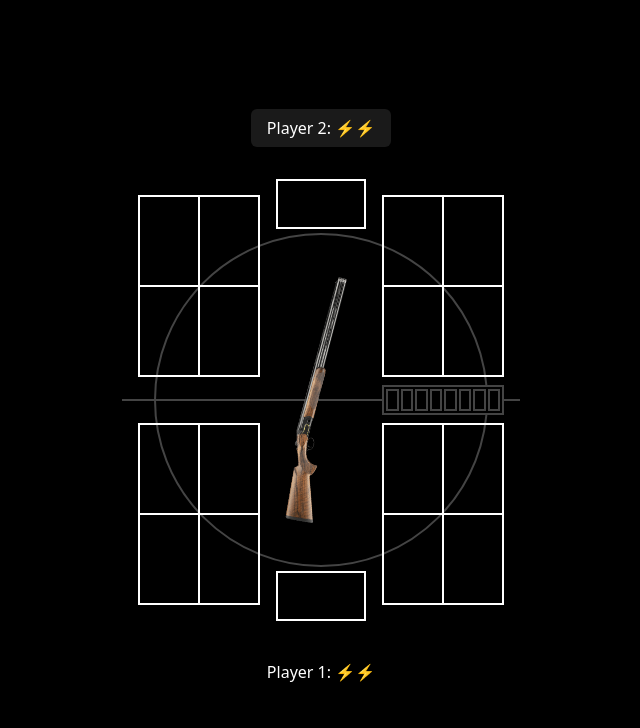
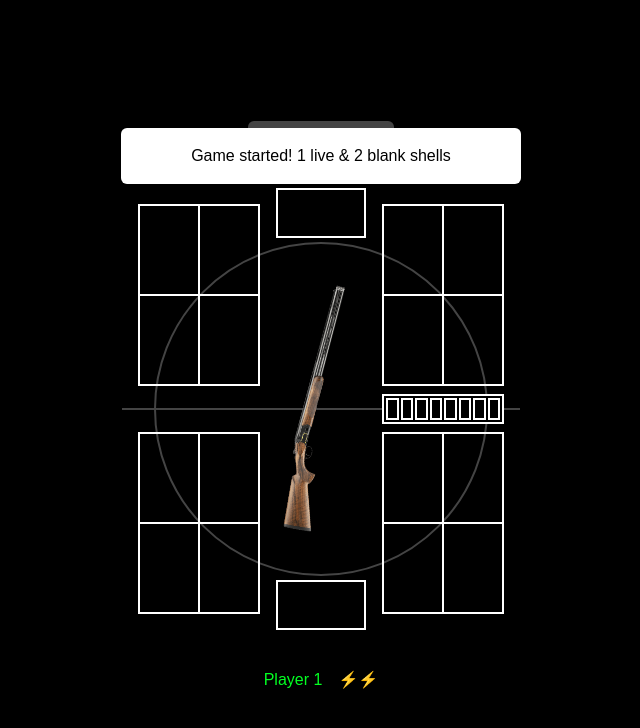
Before and after one commit to jnsdotgg/buckshot-roulette-web, a plain HTML site: page index.html in a window 1280 px wide. Shown: the whole page, without its empty margins (319-959 px from the left). Drawn offline with nearby package versions, Linux system fonts and the light colour scheme; a web font is replaced by a local one.

Commit message:
visual overhaul

```diff
--- a/index.html
+++ b/index.html
@@ -12,13 +12,16 @@
 
 <body>
 
-    <div id="game">
+    <div id="game" x-data="{ showShootOptions: false }">
 
-        <div id="player-2" class="player">Player 2: <span id="player-2-health"></span></div>
+        <div id="display"></div>
+        <br>
+
+        <div id="player-2" class="player">Player 2<span id="player-2-health"></span></div>
 
         <!-- Table -->
         <div id="table">
-            <div id="field-player-2" class="field">
+            <div id="field-player-2" :style="{ opacity: showShootOptions ? .1 : '' }" class="field">
                 <div id="item-field-wrapper-player-2-right" class="item-field-wrapper">
                     <div class="item-field"></div>
                     <div class="item-field"></div>
@@ -36,28 +39,30 @@
                 </div>
             </div>
 
-            <div id="middle-divider">
+            <div :style="{ opacity: showShootOptions ? .1 : '' }" id="middle-divider">
                 <div id="ammo-field-wrapper">
-                    <div id="ammo-field"></div>
-                    <div id="ammo-field"></div>
-                    <div id="ammo-field"></div>
-                    <div id="ammo-field"></div>
-                    <div id="ammo-field"></div>
-                    <div id="ammo-field"></div>
-                    <div id="ammo-field"></div>
-                    <div id="ammo-field"></div>
+                    <div class="ammo-field" id="ammo-field-1"></div>
+                    <div class="ammo-field" id="ammo-field-2"></div>
+                    <div class="ammo-field" id="ammo-field-3"></div>
+                    <div class="ammo-field" id="ammo-field-4"></div>
+                    <div class="ammo-field" id="ammo-field-5"></div>
+                    <div class="ammo-field" id="ammo-field-6"></div>
+                    <div class="ammo-field" id="ammo-field-7"></div>
+                    <div class="ammo-field" id="ammo-field-8"></div>
                 </div>
 
             </div>
 
             <!-- Shotgun -->
-            <div @mouseover="open = true" @mouseover.outside="open = false" x-data="{ open: false }" id="shotgun-wrapper">
-                <button class="action-button" x-show="open" x-transition onclick="shoot('opponent')" id="shoot-opponent">OPPONENT</button>
-                <img :style="{ scale: open ? 1.1 : '' }" id="shotgun" src="images/shotgun.png" alt="A picture of a shotgun">
-                <button class="action-button" x-show="open" x-transition onclick="shoot('self')" id="shoot-self">YOU</button>
+            <div id="shotgun-wrapper">
+                <button class="action-button" @click="showShootOptions = false" x-show="showShootOptions" x-transition onclick="shoot('opponent')" id="shoot-opponent">OPPONENT</button>
+                <div @click="showShootOptions = true" :style="{ scale: showShootOptions ? 1.1 : '', rotate: showShootOptions ? '-15deg' : '' }" id="shotgun">
+                    <img src="images/shotgun.png" alt="A picture of a shotgun">
+                </div>
+                <button class="action-button" @click="showShootOptions = false" x-show="showShootOptions" x-transition onclick="shoot('self')" id="shoot-self">YOU</button>
             </div>
 
-            <div style="align-items: end;" id="field-player-2" class="field">
+            <div :style="{ opacity: showShootOptions ? .1 : '' }" style="align-items: end;" id="field-player-2" class="field">
                 <div id="item-field-wrapper-player-2-right" class="item-field-wrapper">
                     <div class="item-field"></div>
                     <div class="item-field"></div>
@@ -77,9 +82,10 @@
 
         </div>
 
-        <div id="player-1" class="player">Player 1: <span id="player-1-health"></span></div>
+        <div id="player-1" class="player">Player 1 <span id="player-1-health"></span></div>
 
     </div>
+
 </body>
 
 </html>
--- a/style.css
+++ b/style.css
@@ -1,24 +1,64 @@
+@import url('https://fonts.cdnfonts.com/css/fake-receipt');
+
 * {
     box-sizing: border-box;
     margin: 0;
     padding: 0;
+
 }
 
 body {
     display: grid;
     place-items: center;
+    cursor: url(images/xp_point.png), auto;
     background-color: #000;
     height: 100dvh;
     overflow: hidden;
     color: white;
-    font-family: system-ui;
+    font-family: 'Fake Receipt', sans-serif;
     text-align: center;
-    cursor: url("images/xp_point.png"), auto;
+
 }
 
 #game {
     margin: 0 auto;
     max-width: 600px;
+}
+
+#display {
+    position: fixed;
+    top: 8rem;
+    right: .5rem;
+    left: 50%;
+    transform: translateX(-50%);
+    z-index: 9999;
+    border-radius: 6px;
+    background-color: white;
+    padding: 1rem;
+    width: calc(100% - 1rem);
+    max-width: 400px;
+    color: black;
+    line-height: 1.5;
+}
+
+.player {
+    display: flex;
+    align-items: center;
+    gap: 1rem;
+    margin: 0 auto;
+    border-radius: 6px;
+    padding: .5rem 1rem;
+    width: fit-content;
+    color: #03FF22;
+}
+
+.charge {
+    width: 1rem;
+
+}
+
+.player.active {
+    background-color: #444;
 }
 
 #table {
@@ -64,11 +104,11 @@ body {
     transform: translateY(-50%);
     background-color: #444;
     height: 2px;
+    pointer-events: none;
 }
 
 #ammo-field-wrapper {
     display: flex;
-
     display: grid;
     position: absolute;
     top: 50%;
@@ -76,18 +116,17 @@ body {
     grid-template-columns: 1fr 1fr 1fr 1fr 1fr 1fr 1fr 1fr;
     gap: 2px;
     transform: translateY(-50%);
-    border: 2px solid #444;
+    border: 2px solid white;
     background-color: black;
     padding: 2px;
     width: 122px;
     height: 30px;
 }
 
-#ammo-field {
-    border: 2px solid #444;
+.ammo-field {
+    border: 2px solid white;
     height: 1rem;
     height: 100%;
-
 }
 
 #shotgun-wrapper {
@@ -96,7 +135,6 @@ body {
     justify-content: center;
     align-items: center;
     gap: 1rem;
-    cursor: url("images/xp_hover.png"), auto;
     margin: -10rem 2rem;
     border: 2px solid #444;
     border-radius: 50%;
@@ -105,8 +143,39 @@ body {
 
 #shotgun {
     rotate: -75deg;
-    transition: scale .2s, rotate .4s;
+    z-index: 999;
+    transition: scale .2s, transform .4s, rotate .3s;
+    cursor: url(images/xp_hover.png), auto;
+    overflow: visible;
+}
+
+#shotgun img {
     width: 256px;
+}
+
+#shotgun.animate-shoot-blank {
+    animation: shoot-blank .4s ease-in-out;
+}
+
+#shotgun.animate-shoot-live::after {
+    opacity: 1;
+}
+
+#shotgun.animate-shoot-live {
+    animation: shoot-live .4s ease-in-out;
+}
+
+@keyframes shoot-blank {
+    from {
+        opacity: 0;
+    }
+}
+
+@keyframes shoot-live {
+    from {
+        scale: 1.2;
+        filter: drop-shadow(0 0 10px red);
+    }
 }
 
 #shotgun[data-aim="1"] {
@@ -117,7 +186,7 @@ body {
     rotate: -90deg;
 }
 
-#shotgun-wrapper:hover #shotgun {
+#shotgun:hover {
     scale: 1.1;
 }
 
@@ -125,7 +194,7 @@ body {
     display: block;
     z-index: 99;
     transition: scale .2s;
-    cursor: url("images/xp_hover.png"), auto;
+    cursor: url(images/xp_hover.png), auto;
     border: none;
     background-color: transparent;
     padding: 1rem;
@@ -137,14 +206,3 @@ body {
 .action-button:hover {
     scale: 1.1;
 }
-
-.player {
-    margin: 0 auto;
-    border-radius: 6px;
-    padding: .5rem 1rem;
-    width: fit-content;
-}
-
-.player.active {
-    background-color: rgba(255, 255, 255, 0.10);
-}
```
